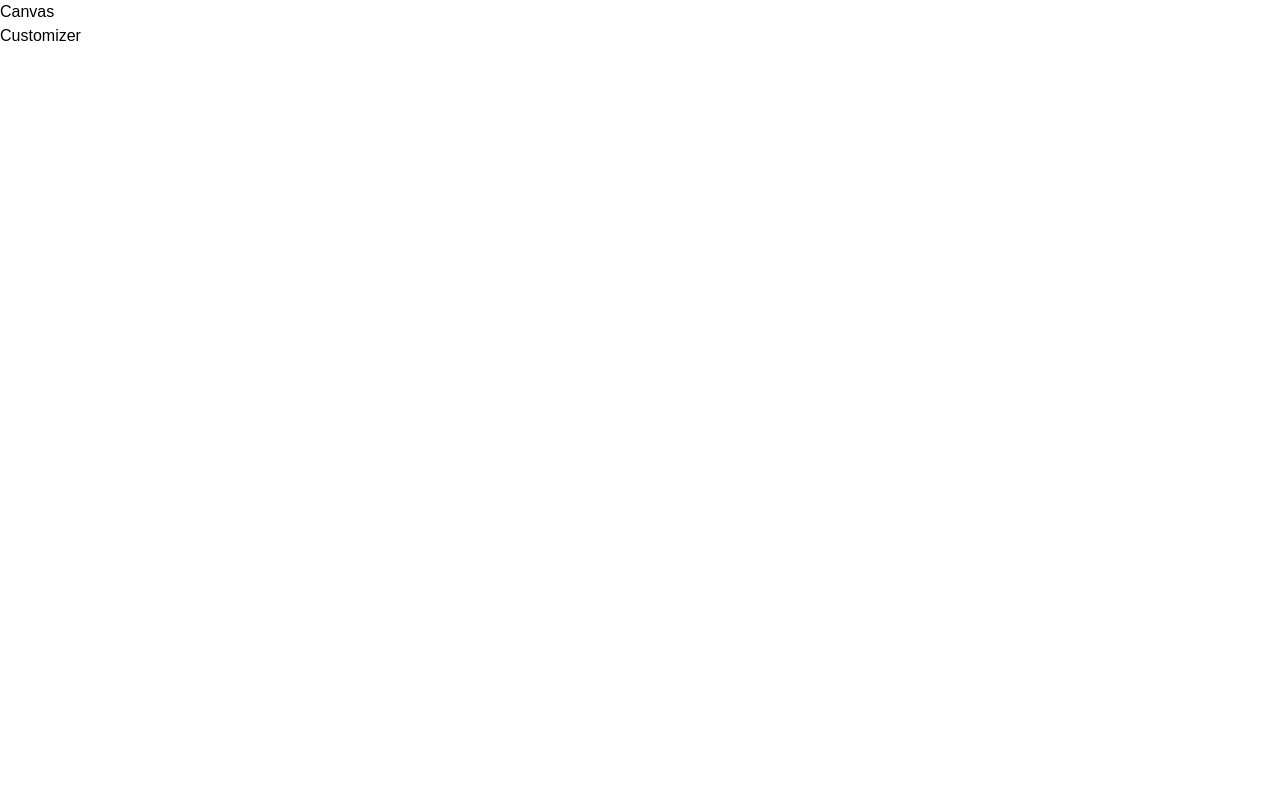
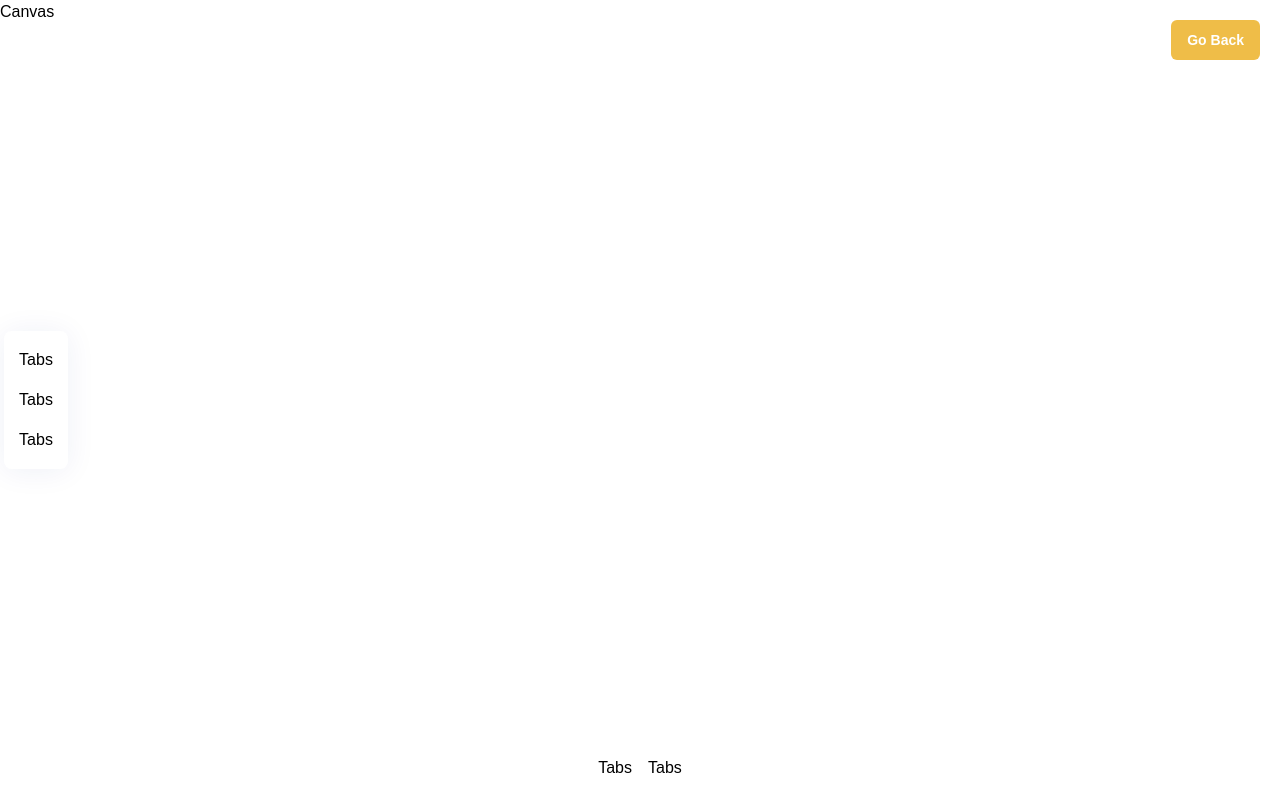
Before and after one commit to mattoattacko/3JS_Product_Demo, a React (Vite) app in the folder client/: page / in a window 1280 px wide. Both pictures are taken after a click on the button "Customize Now". Built offline with nearby package versions, Linux system fonts and the light colour scheme; a web font is replaced by a local one.

Commit message:
further structure and functionality work on the Customizer page. Gonna start working on the main canvas.

```diff
--- /dev/null
+++ b/client/src/components/AIPicker.jsx
@@ -0,0 +1,9 @@
+import React from 'react'
+
+const AIPicker = () => {
+  return (
+    <div>AIPicker</div>
+  )
+}
+
+export default AIPicker
--- /dev/null
+++ b/client/src/components/ColorPicker.jsx
@@ -0,0 +1,9 @@
+import React from 'react'
+
+const ColorPicker = () => {
+  return (
+    <div>ColorPicker</div>
+  )
+}
+
+export default ColorPicker
--- /dev/null
+++ b/client/src/components/FilePicker.jsx
@@ -0,0 +1,9 @@
+import React from 'react'
+
+const FilePicker = () => {
+  return (
+    <div>FilePicker</div>
+  )
+}
+
+export default FilePicker
--- /dev/null
+++ b/client/src/components/Tab.jsx
@@ -0,0 +1,9 @@
+import React from 'react'
+
+const Tab = () => {
+  return (
+    <div>Tabs</div>
+  )
+}
+
+export default Tab
--- a/client/src/components/index.js
+++ b/client/src/components/index.js
@@ -1,3 +1,13 @@
 import CustomButton from "./CustomButton";
+import AIPicker from "./AIPicker";
+import ColorPicker from "./ColorPicker";
+import FilePicker from "./FilePicker";
+import Tab from "./Tab";
 
-export { CustomButton };
+export {
+  CustomButton,
+  AIPicker,
+  ColorPicker,
+  FilePicker,
+  Tab,
+};
--- a/client/src/pages/Customizer.jsx
+++ b/client/src/pages/Customizer.jsx
@@ -1,8 +1,74 @@
-import React from 'react'
+import React, { useState, useEffect } from 'react'
+import { AnimatePresence, motion } from 'framer-motion'
+import { useSnapshot } from 'valtio'
+
+import config from '../config/config'; //used to set up URL on the backend
+import state from '../store';
+import { download } from '../assets';
+import { downloadCanvasToImage, reader } from '../config/helpers'; //helper functions
+import { EditorTabs, FilterTabs, DecalTypes } from '../config/constants';
+import { slideAnimation, fadeAnimation } from '../config/motion';
+import { AIPicker, ColorPicker, CustomButton, FilePicker, Tab } from '../components';
 
 const Customizer = () => {
+
+  const snap = useSnapshot(state);//need our state so we know if we are on the homepage or customizer page
+
   return (
-    <div>Customizer</div>
+    <AnimatePresence>
+      {/* check if we are currently on the homepage */}
+      {!snap.intro && (
+        <>
+          {/* side tabs */}
+          <motion.div
+            key='custom'
+            className='absolute top-0 left-0 z-10'
+          >
+            <div className='flex items-center min-h-screen'>
+              <div className='editortabs-container tabs'>
+                {/* Editor Tabs */}
+                {EditorTabs.map((tab) => (
+                  <Tab
+                    key={tab.name}
+                    tab={tab}
+                    handleClick={() => { }}
+                  />
+                ))}
+              </div>
+            </div>
+          </motion.div>
+
+          {/* back button */}
+          <motion.div
+            className='absolute z-10 top-5 right-5'
+            {...fadeAnimation}
+          >
+            <CustomButton
+              type='filled'
+              title='Go Back'
+              handleClick={() => state.intro = true} //go back to homepage
+              customStyles='w-fit px-4 py-2.5 font-bold text-sm'
+            />
+          </motion.div>
+
+          {/* toggles */}
+          <motion.div
+            className='filtertabs-container'
+            {...slideAnimation('up')}
+          >
+            {FilterTabs.map((tab) => (
+              <Tab
+                key={tab.name}
+                tab={tab}
+                handleClick={() => {}}
+                isFilterTab
+                isActiveTab=''
+              />
+            ))}
+          </motion.div>
+        </>
+      )}
+    </AnimatePresence>
   )
 }
 
```
